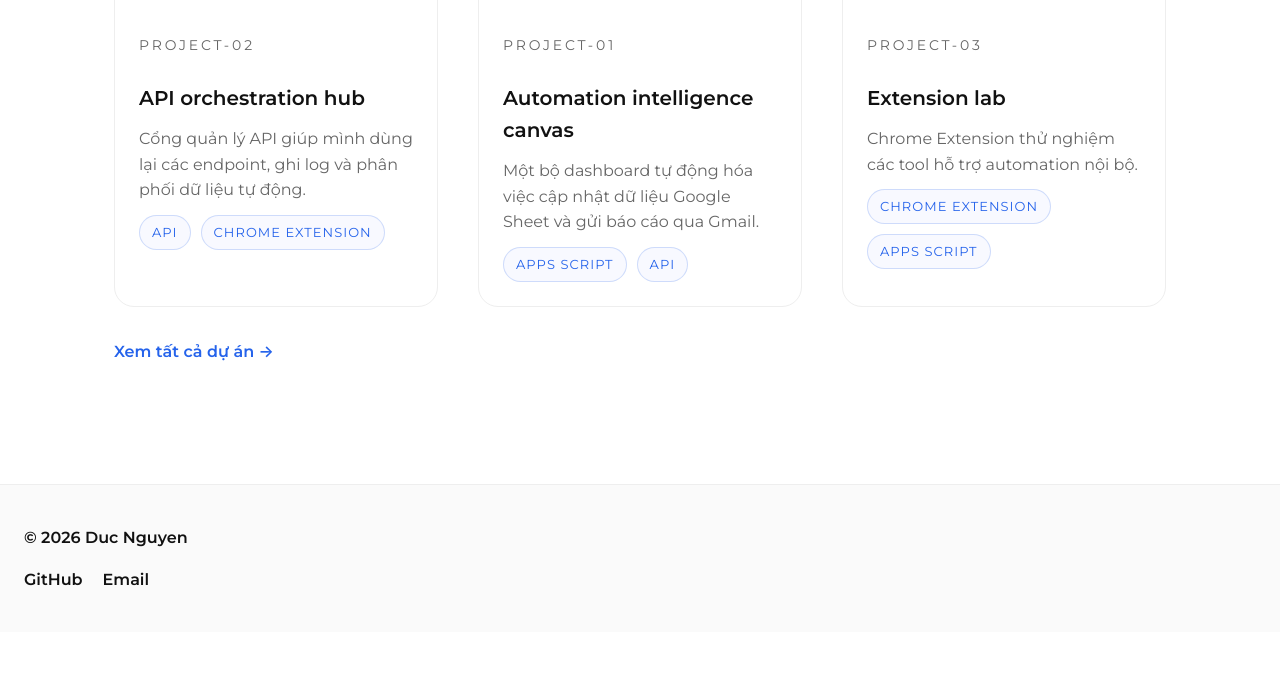
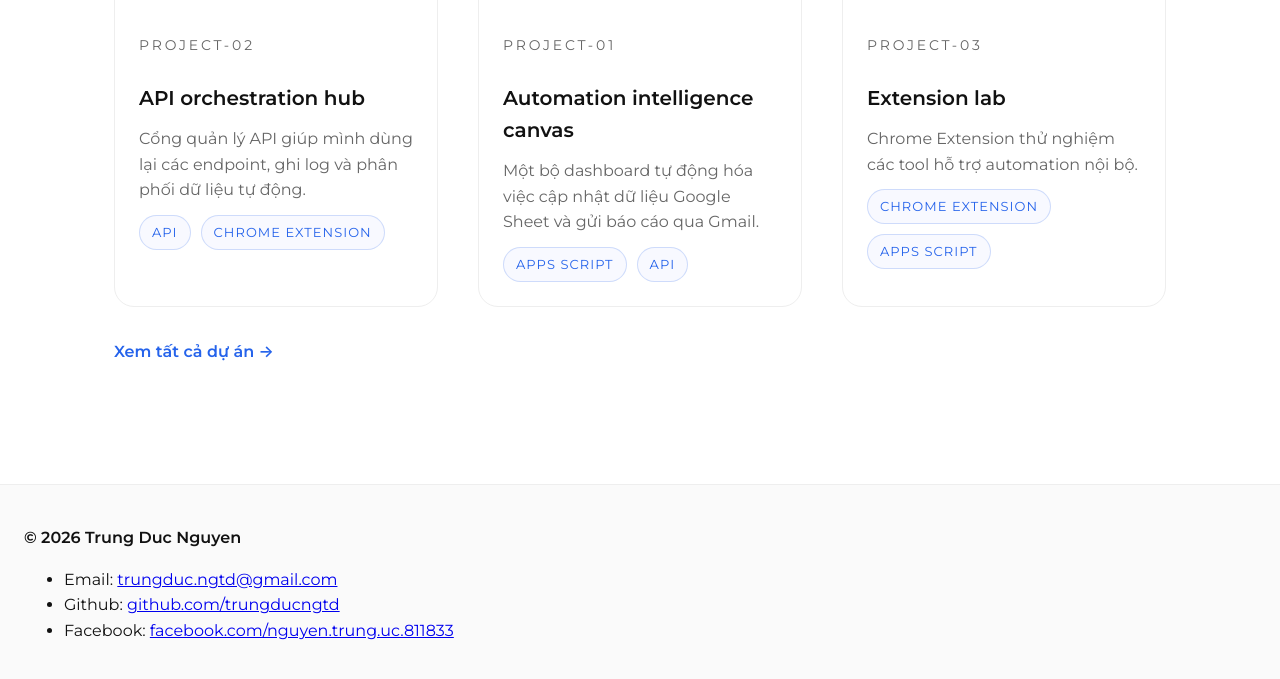
Before and after one commit to trungducngtd/trungducngtd.github.io, a Jekyll site: the page built from index.html, in a window 1280 px wide and 900 px high, scrolled down 1433 px, cut to the strip 200-879 px from the top of the window. Built offline with Jekyll 4.4.1, drawn with Linux system fonts in a browser that asks for light colours; before the commit the page ends 2265 px from its top, so only the background shows below that.

Commit message:
Update footer with new copyright and contact info

```diff
--- a/_layouts/default.html
+++ b/_layouts/default.html
@@ -35,10 +35,13 @@
       </main>
 
       <footer class="site-footer">
-        <p>© 2026 Duc Nguyen</p>
-        <div class="footer-links">
-          <a href="https://github.com/trungducngtd" target="_blank" rel="noreferrer">GitHub</a>
-          <a href="mailto:trungduc.ngtd@gmail.com">Email</a>
+        <div class="site-footer__inner">
+          <p class="site-footer__copyright">© 2026 Trung Duc Nguyen</p>
+          <ul class="footer-contact-list">
+            <li><span>Email:</span> <a href="mailto:trungduc.ngtd@gmail.com">trungduc.ngtd@gmail.com</a></li>
+            <li><span>Github:</span> <a href="https://github.com/trungducngtd" target="_blank" rel="noreferrer">github.com/trungducngtd</a></li>
+            <li><span>Facebook:</span> <a href="https://www.facebook.com/nguyen.trung.uc.811833/" target="_blank" rel="noreferrer">facebook.com/nguyen.trung.uc.811833</a></li>
+          </ul>
         </div>
       </footer>
     </div>
```
